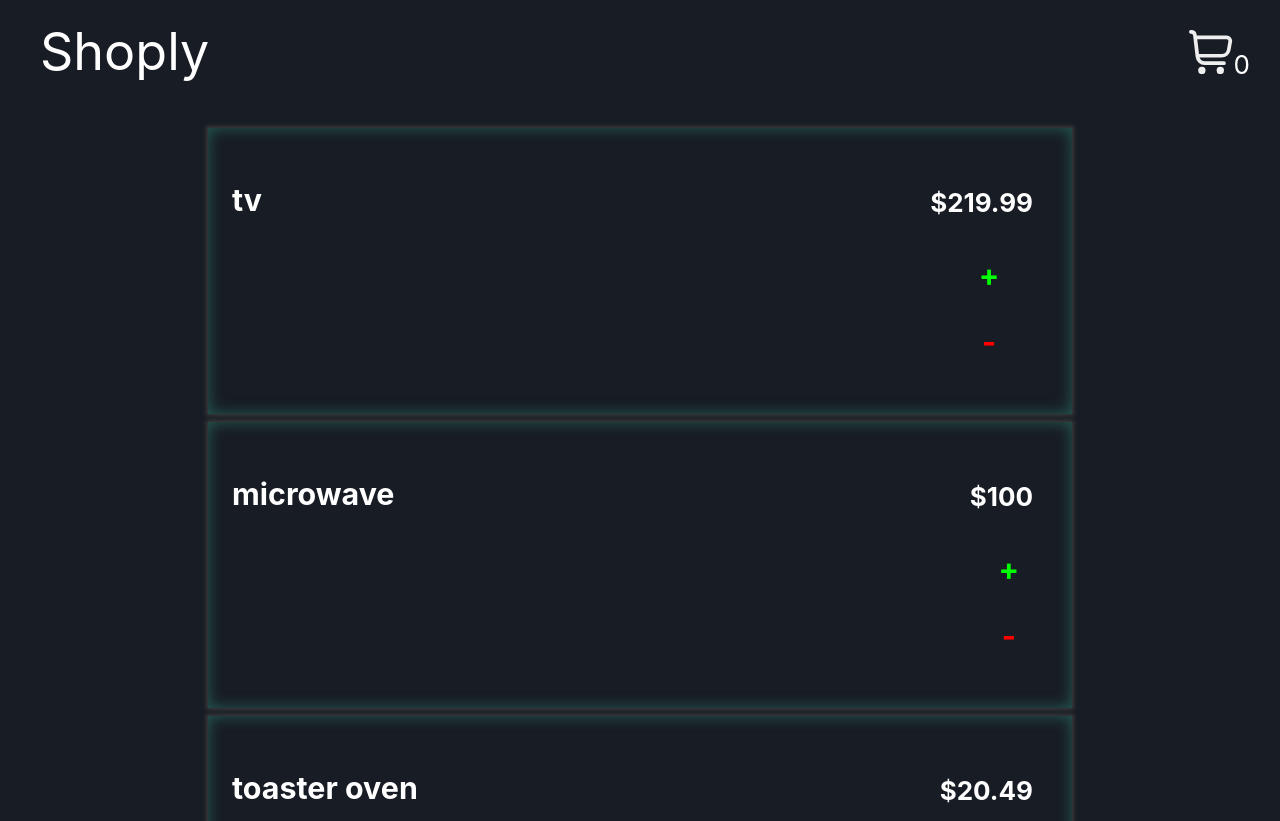
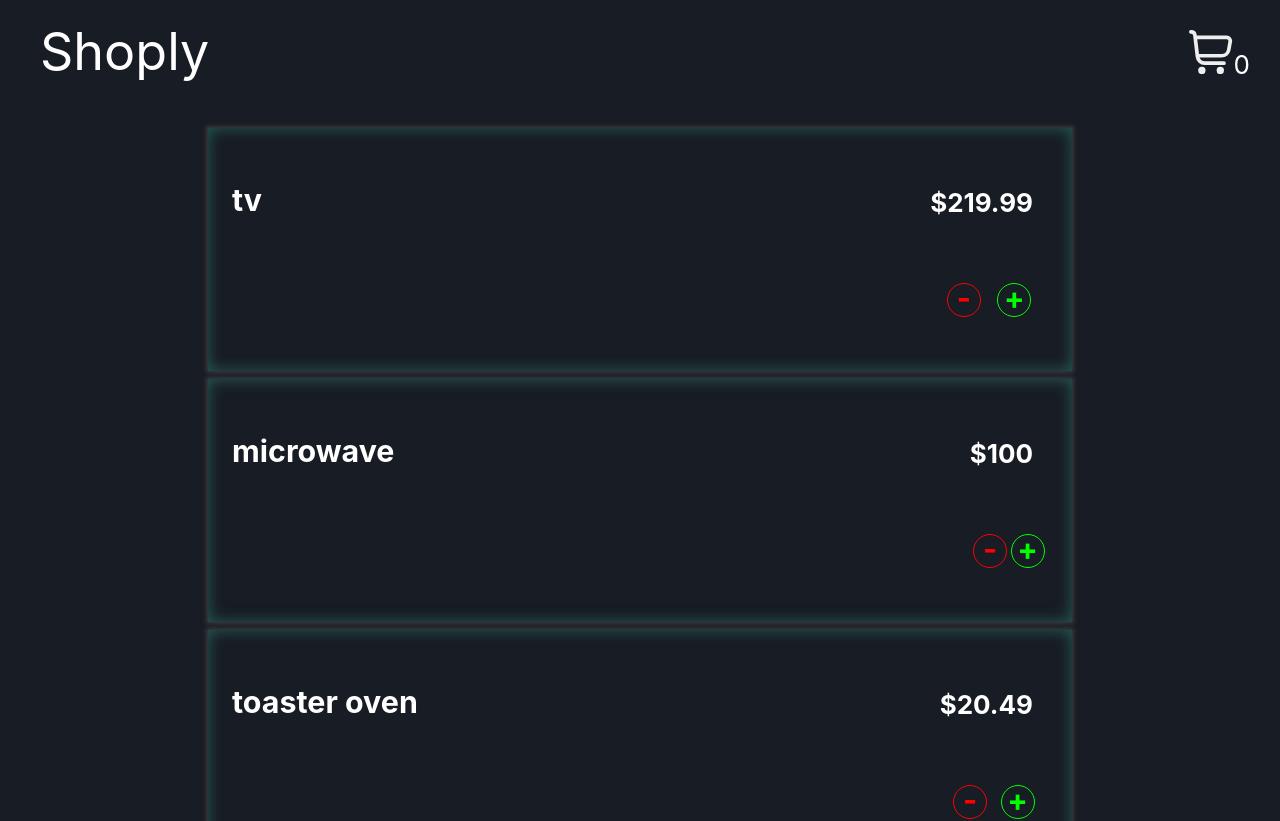
Before and after one commit to aloshon/redux-shoply, a React (Create React App) app: page / in a window 1280 px wide. Shown: the top 821 px of the page. Built offline with nearby package versions, Linux system fonts and the light colour scheme.

Commit message:
fix + and - button styling

```diff
--- a/src/Items.css
+++ b/src/Items.css
@@ -29,15 +29,34 @@
 
 .item-add {
     color: #0F0;
-    border: none;
-    margin: 5px;
+    border: 1px solid #0F0;
+    border-radius: 50%;
+    padding-bottom: 4px;
+    width: 32px;
+    height: 28px;
+    display: flex;
+    justify-content: center;
+    align-items: center;
 }
 
 .item-remove {
     color: #F00;
-    border: none;
+    border: 1px solid #F00;
+    border-radius: 50%;
+    padding-bottom: 4px;
+    width: 32px;
+    height: 28px;
+    display: flex;
+    justify-content: center;
+    align-items: center;
 }
 
 .item-add:hover, .item-remove:hover {
     cursor: pointer;
 }
+
+.quantity-buttons {
+    display: flex;
+    flex-direction: row-reverse;
+    justify-content: space-evenly;
+}
--- a/src/Items.js
+++ b/src/Items.js
@@ -13,8 +13,9 @@ const Item = ({id, name, price, quantity}) => {
                 <h3 className="item-name">{name}</h3>
 
             </Link>
-            <span className="item-h3s">
+            <span className="item-hs">
             <h4 className="item-price">${price}</h4>
+                <span className="quantity-buttons">
                 <h3
                     className="item-add"
                     onClick={add}>
@@ -25,6 +26,7 @@ const Item = ({id, name, price, quantity}) => {
                     onClick={remove}>
                         -
                 </h3>
+                </span>
 
             </span>
             {quantity && <p><small>qty: {cart[id]}</small></p>}
```
